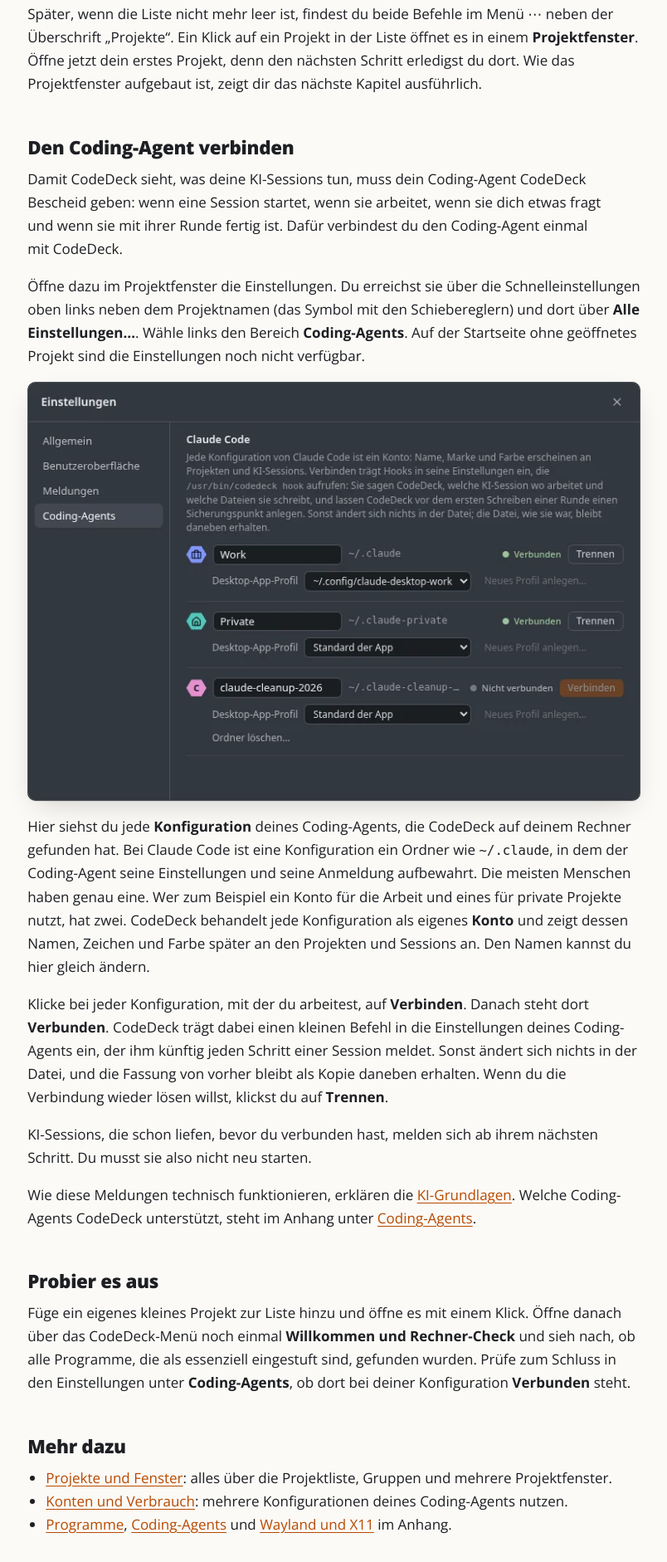
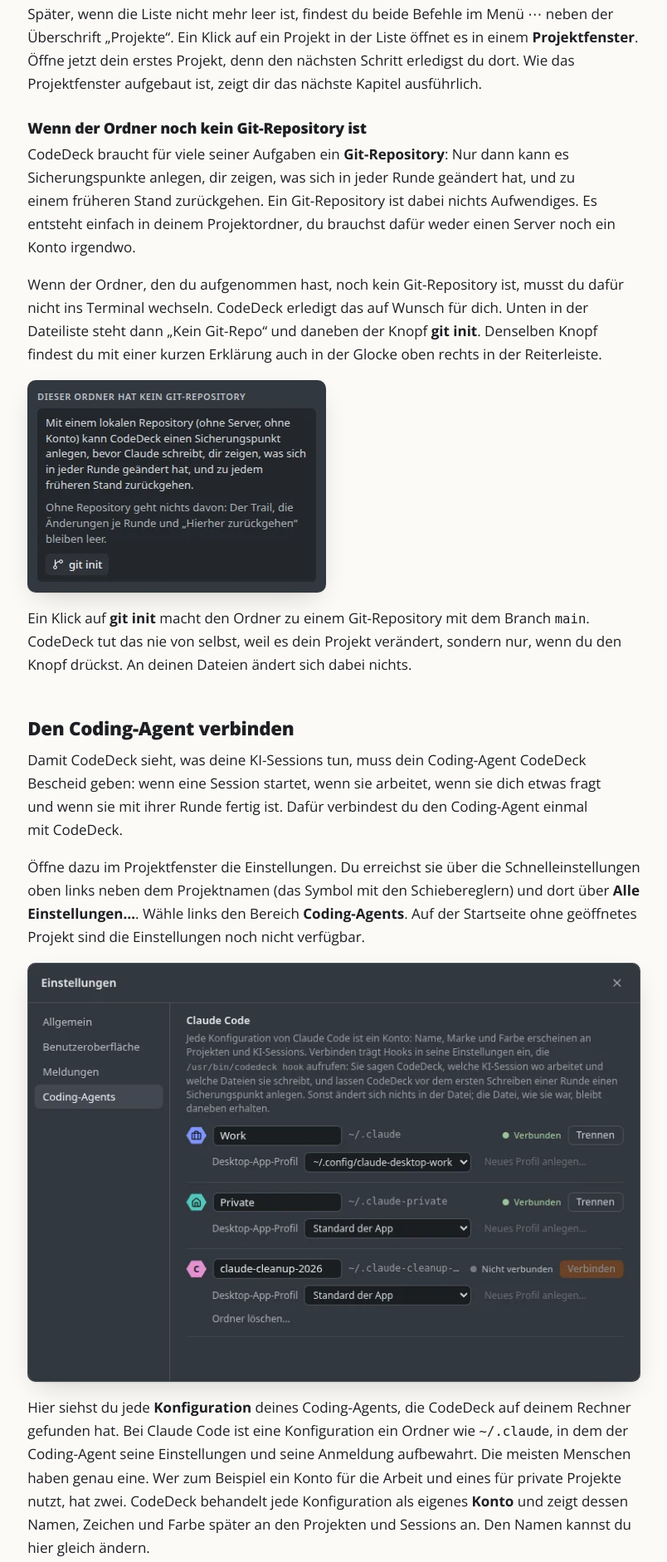
Before and after one commit to be-spex/be-spex.github.io, an Astro site: page /codedeck/manual/de/tutorial/01-vorbereitung in a window 1280 px wide. Shown: the part 4016-5898 px from the top of the page at 83% size, without its empty margins (328-1132 px from the left). Built offline with nearby package versions, Linux system fonts and the light colour scheme; Astro itself is replaced by a stand-in of ours.

Commit message:
CodeDeck manual: CodeDeck makes a folder a git repository for you
Co-Authored-By: Claude Opus 5.5 <noreply@anthropic.com>
Claude-Session: https://claude.ai/code/session_01AmUU1ckh5iDie4vHPz56Cn

```diff
--- a/src/pages/codedeck/manual/de/tutorial/01-vorbereitung.md
+++ b/src/pages/codedeck/manual/de/tutorial/01-vorbereitung.md
@@ -48,6 +48,16 @@ Mit **Projekt hinzufügen …** wählst du einen einzelnen Ordner aus, der dann
 
 Später, wenn die Liste nicht mehr leer ist, findest du beide Befehle im Menü ⋯ neben der Überschrift „Projekte“. Ein Klick auf ein Projekt in der Liste öffnet es in einem **Projektfenster**. Öffne jetzt dein erstes Projekt, denn den nächsten Schritt erledigst du dort. Wie das Projektfenster aufgebaut ist, zeigt dir das nächste Kapitel ausführlich.
 
+### Wenn der Ordner noch kein Git-Repository ist
+
+CodeDeck braucht für viele seiner Aufgaben ein **Git-Repository**: Nur dann kann es Sicherungspunkte anlegen, dir zeigen, was sich in jeder Runde geändert hat, und zu einem früheren Stand zurückgehen. Ein Git-Repository ist dabei nichts Aufwendiges. Es entsteht einfach in deinem Projektordner, du brauchst dafür weder einen Server noch ein Konto irgendwo.
+
+Wenn der Ordner, den du aufgenommen hast, noch kein Git-Repository ist, musst du dafür nicht ins Terminal wechseln. CodeDeck erledigt das auf Wunsch für dich. Unten in der Dateiliste steht dann „Kein Git-Repo“ und daneben der Knopf **git init**. Denselben Knopf findest du mit einer kurzen Erklärung auch in der Glocke oben rechts in der Reiterleiste.
+
+![Der Hinweis „Dieser Ordner hat kein Git-Repository“ in der Glocke: Er erklärt, was ein lokales Repository ermöglicht und was ohne es leer bleibt, darunter der Knopf „git init“](/codedeck/manual/de/vorbereitung-git-init.webp)
+
+Ein Klick auf **git init** macht den Ordner zu einem Git-Repository mit dem Branch `main`. CodeDeck tut das nie von selbst, weil es dein Projekt verändert, sondern nur, wenn du den Knopf drückst. An deinen Dateien ändert sich dabei nichts.
+
 ## Den Coding-Agent verbinden
 
 Damit CodeDeck sieht, was deine KI-Sessions tun, muss dein Coding-Agent CodeDeck Bescheid geben: wenn eine Session startet, wenn sie arbeitet, wenn sie dich etwas fragt und wenn sie mit ihrer Runde fertig ist. Dafür verbindest du den Coding-Agent einmal mit CodeDeck.
@@ -66,7 +76,7 @@ Wie diese Meldungen technisch funktionieren, erklären die [KI-Grundlagen](/code
 
 ## Probier es aus
 
-Füge ein eigenes kleines Projekt zur Liste hinzu und öffne es mit einem Klick. Öffne danach über das CodeDeck-Menü noch einmal **Willkommen und Rechner-Check** und sieh nach, ob alle Programme, die als essenziell eingestuft sind, gefunden wurden. Prüfe zum Schluss in den Einstellungen unter **Coding-Agents**, ob dort bei deiner Konfiguration **Verbunden** steht.
+Füge ein eigenes kleines Projekt zur Liste hinzu und öffne es mit einem Klick. Wenn es noch kein Git-Repository ist, mach es mit **git init** zu einem. Öffne danach über das CodeDeck-Menü noch einmal **Willkommen und Rechner-Check** und sieh nach, ob alle Programme, die als essenziell eingestuft sind, gefunden wurden. Prüfe zum Schluss in den Einstellungen unter **Coding-Agents**, ob dort bei deiner Konfiguration **Verbunden** steht.
 
 ## Mehr dazu
 
--- a/src/pages/codedeck/manual/de/tutorial/index.md
+++ b/src/pages/codedeck/manual/de/tutorial/index.md
@@ -12,7 +12,7 @@ purpose: >-
 
 Das Tutorial folgt einer einzigen **Arbeitsrunde**: Du gibst einer KI-Session einen Auftrag, verfolgst, wie sie arbeitet, prüfst ihr Ergebnis, gibst ihr den nächsten Auftrag mit allem, was sie dafür braucht, und sicherst am Ende deine Arbeit mit einem Commit. Jedes Kapitel behandelt eine Station dieser Runde und den Bereich von CodeDeck, der dir dabei hilft.
 
-Am meisten lernst du, wenn du CodeDeck dabei geöffnet hast und alles an einem eigenen, kleinen Projekt ausprobierst. Wenn du kein passendes Projekt zur Hand hast, legst du einen leeren Ordner an und machst ihn mit dem Befehl `git init` zu einem Git-Repository. Für die ersten Schritte genügt das.
+Am meisten lernst du, wenn du CodeDeck dabei geöffnet hast und alles an einem eigenen, kleinen Projekt ausprobierst. Wenn du kein passendes Projekt zur Hand hast, legst du einfach einen leeren Ordner an und nimmst ihn in CodeDeck auf. CodeDeck bietet dir dann an, ihn mit einem Klick zu einem Git-Repository zu machen. Wie das geht, zeigt das erste Kapitel. Für die ersten Schritte genügt so ein Ordner.
 
 Die Kapitel bauen aufeinander auf. Lies sie deshalb beim ersten Mal der Reihe nach. Am Ende jedes Kapitels findest du unter **Probier es aus** eine kleine Übung und unter **Mehr dazu** die Seiten, auf denen du ein Thema vertiefen kannst.
 
```
Also changed, not shown: public/codedeck/manual/de/vorbereitung-git-init.webp (added).
